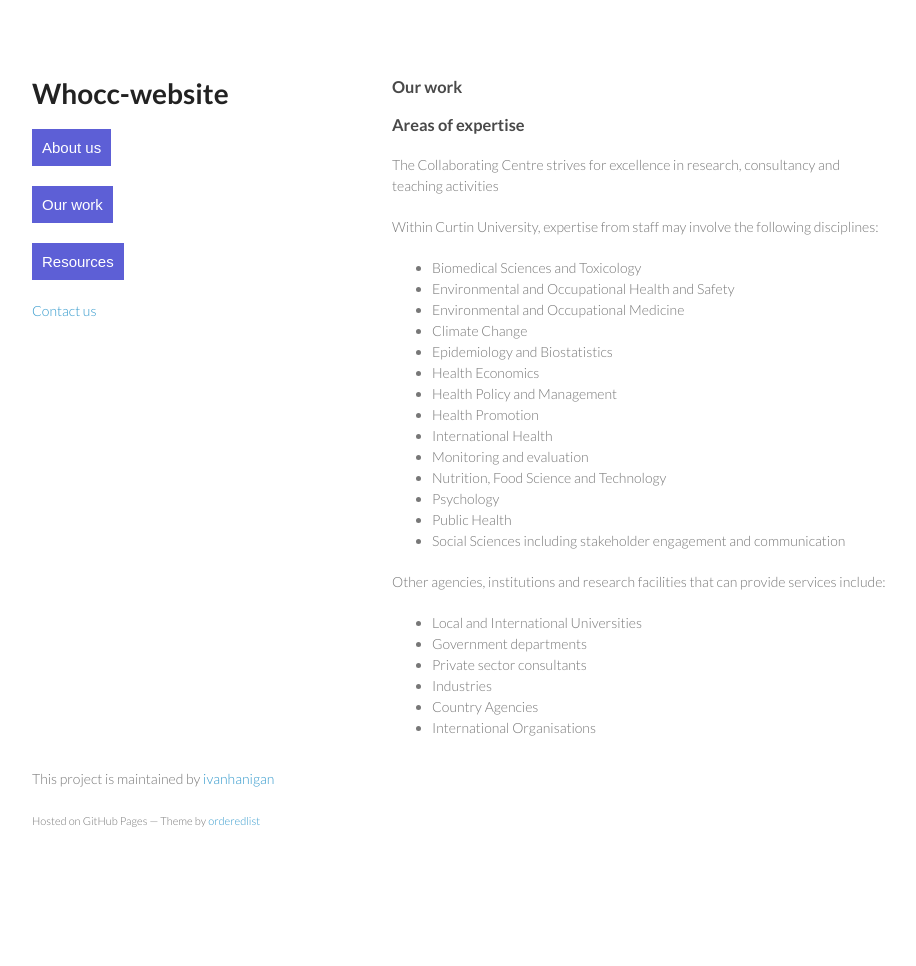
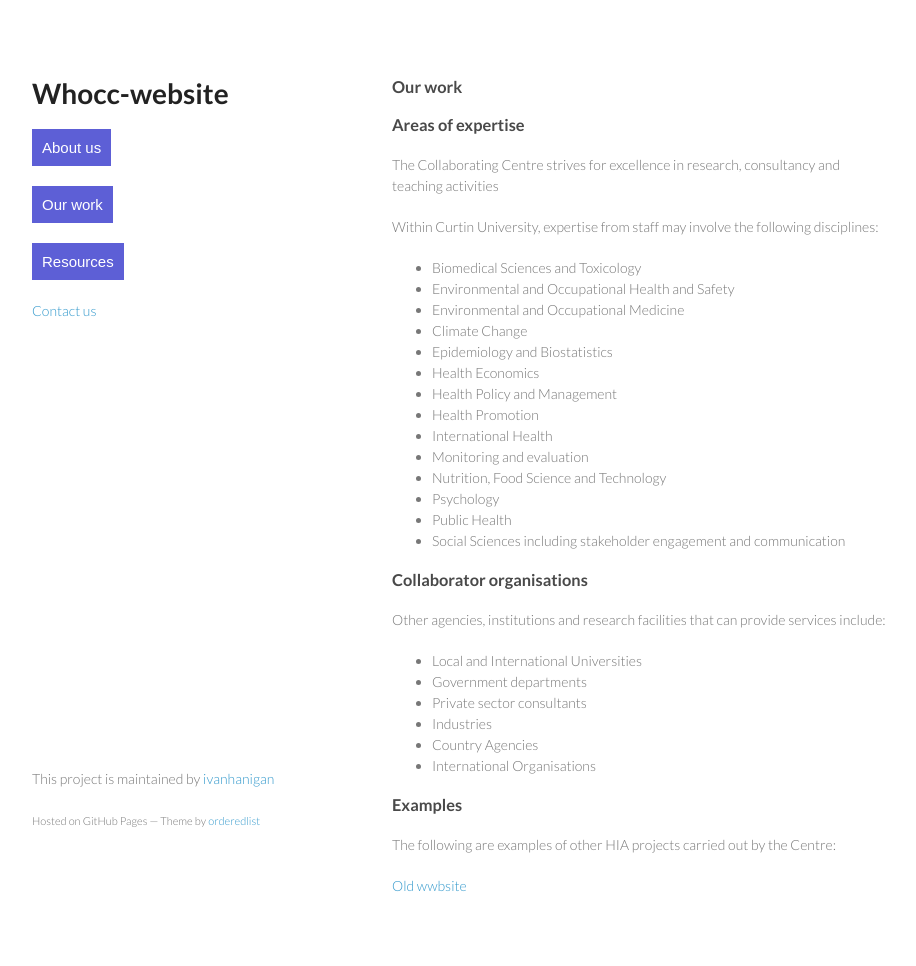
Before and after one commit to ivanhanigan/whocc-cchia-draft-website, a Jekyll site: the page built from areas-of-expertise.md, in a window 1280 px wide. Shown: the whole page, without its empty margins (178-1094 px from the left). Built offline with Jekyll 4.4.1, drawn with Linux system fonts in a browser that asks for light colours; before the commit the page ends 900 px from its top, so only the background shows below that.

Commit message:
Update areas-of-expertise.md

```diff
--- a/areas-of-expertise.md
+++ b/areas-of-expertise.md
@@ -25,6 +25,7 @@ Within Curtin University, expertise from staff may involve the following discipl
 - Public Health
 - Social Sciences including stakeholder engagement and communication
 
+### Collaborator organisations
 
 Other agencies, institutions and research facilities that can provide services include:
 
@@ -34,3 +35,9 @@ Other agencies, institutions and research facilities that can provide services i
 - Industries
 - Country Agencies
 - International Organisations
+
+### Examples
+
+The following are examples of other HIA projects carried out by the Centre:
+
+[Old wwbsite](http://ehia.curtin.edu.au/our-work/areas-expertise/)
```
